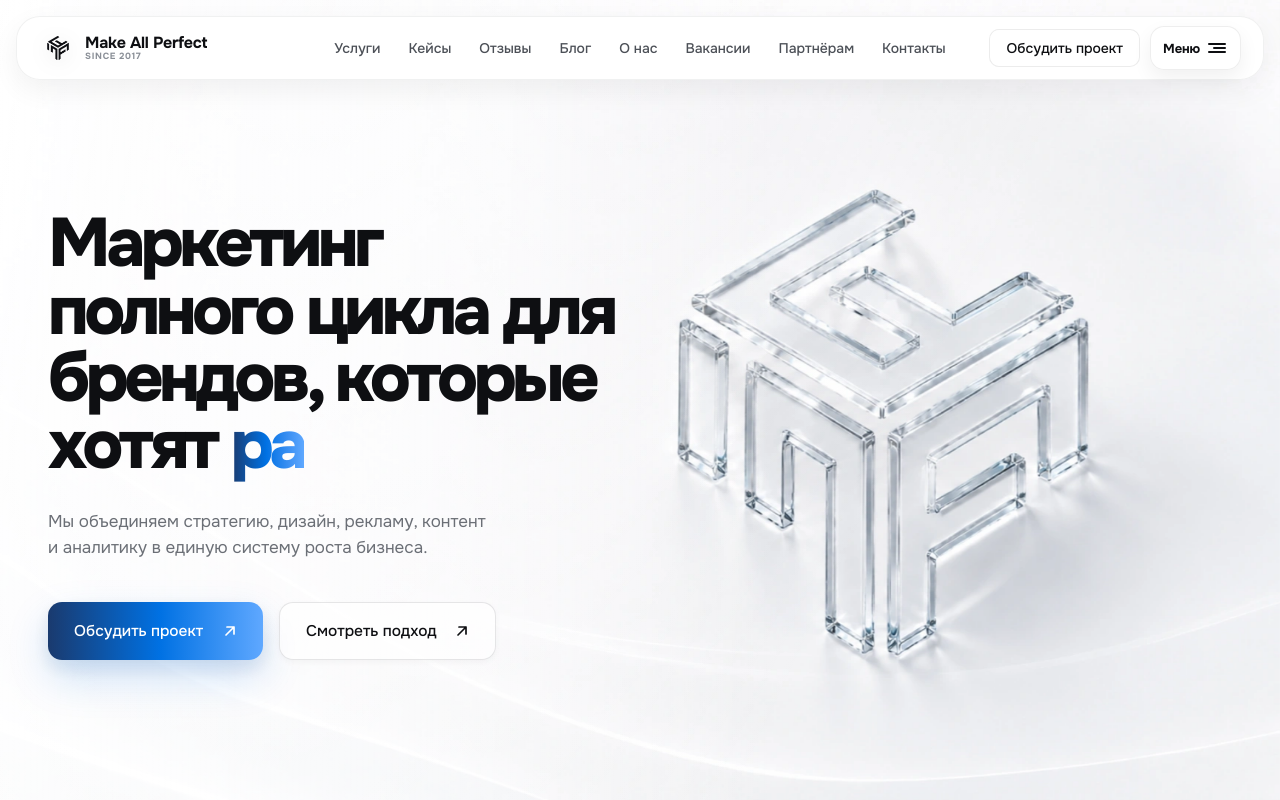
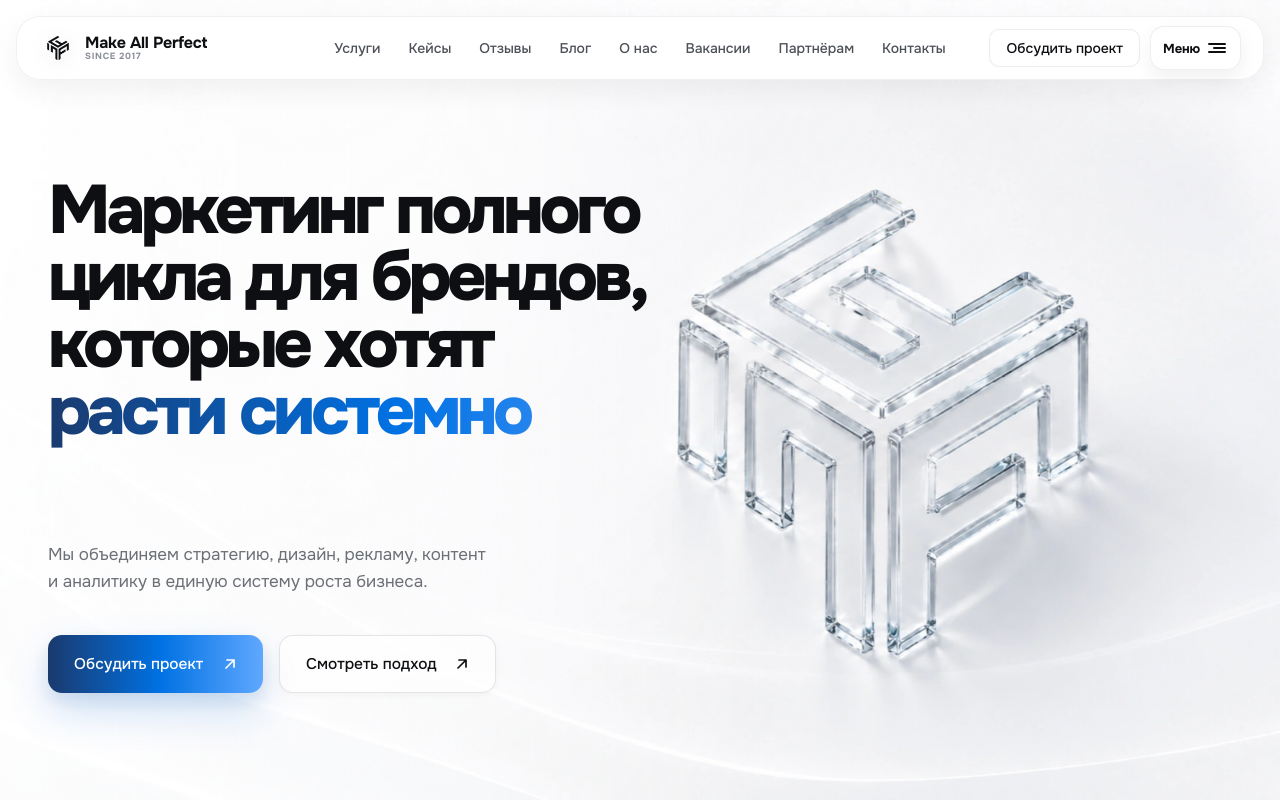
Before and after one commit to makeallperfectcompany/map2, a Next.js app: page / in a window 1280 px wide. Shown: the top 800 px of the page. Built offline with nearby package versions, Linux system fonts and the light colour scheme.

Commit message:
fix: animated word layout shift — fixed-width контейнер с longest word

```diff
--- a/src/components/sections/AnimatedWord.module.css
+++ b/src/components/sections/AnimatedWord.module.css
@@ -6,15 +6,40 @@
 .container {
   display: inline-block;
   position: relative;
-  vertical-align: bottom;
+  vertical-align: baseline;
+  /* Reserve space for the longest word to prevent layout shift */
 }
 
-.dynamicText {
-  display: inline;
+.ghost {
+  visibility: hidden;
+  display: block;
   background: linear-gradient(90deg, #1A3A6E 0%, #0071E3 48%, #3A8FF2 78%, #5FA8FF 100%);
   -webkit-background-clip: text;
   -webkit-text-fill-color: transparent;
   background-clip: text;
+  pointer-events: none;
+}
+
+.dynamicText {
+  position: absolute;
+  inset: 0;
+  display: flex;
+  align-items: baseline;
+  background: linear-gradient(90deg, #1A3A6E 0%, #0071E3 48%, #3A8FF2 78%, #5FA8FF 100%);
+  -webkit-background-clip: text;
+  -webkit-text-fill-color: transparent;
+  background-clip: text;
+  white-space: nowrap;
+}
+
+.visible {
+  opacity: 1;
+  transition: opacity 0.15s ease;
+}
+
+.hidden {
+  opacity: 0;
+  transition: opacity 0.1s ease;
 }
 
 .cursor {
@@ -22,12 +47,13 @@
   width: 2.5px;
   height: 0.8em;
   background: linear-gradient(180deg, #0071E3 0%, #5FA8FF 100%);
-  margin-left: 3px;
+  margin-left: 2px;
   vertical-align: baseline;
   border-radius: 1.5px;
   animation: cursorBlink 3.5s ease-in-out infinite;
   position: relative;
   top: 0.04em;
+  flex-shrink: 0;
 }
 
 @keyframes cursorBlink {
@@ -41,4 +67,8 @@
   .cursor {
     display: none;
   }
+  .dynamicText {
+    animation: none !important;
+    opacity: 1 !important;
+  }
 }
--- a/src/components/sections/AnimatedWord.tsx
+++ b/src/components/sections/AnimatedWord.tsx
@@ -11,23 +11,28 @@ const WORDS = [
   "управлять ростом",
 ];
 
-const TYPE_SPEED = 70; // ms per character
-const DELETE_SPEED = 45; // ms per character
+const TYPE_SPEED = 70;
+const DELETE_SPEED = 45;
 const DISPLAY_MS = 2200;
 const PAUSE_MS = 300;
 
 type Phase = "typing" | "display" | "deleting" | "pause";
 
 export default function AnimatedWord() {
+  const [visible, setVisible] = useState(true);
   const [text, setText] = useState(WORDS[0]);
   const [phase, setPhase] = useState<Phase>("display");
   const indexRef = useRef(0);
   const fullTextRef = useRef(WORDS[0]);
 
+  // Find the widest word for layout stability
+  const longestWord = WORDS.reduce((a, b) => (a.length >= b.length ? a : b));
+
   useEffect(() => {
     if (phase === "typing") {
       const target = fullTextRef.current;
       let i = 1;
+      let timer: ReturnType<typeof setTimeout>;
       const tick = () => {
         if (i <= target.length) {
           setText(target.slice(0, i));
@@ -37,11 +42,12 @@ export default function AnimatedWord() {
           setPhase("display");
         }
       };
-      let timer = setTimeout(tick, TYPE_SPEED);
+      timer = setTimeout(tick, TYPE_SPEED);
       return () => clearTimeout(timer);
     }
 
     if (phase === "display") {
+      setVisible(true);
       const timer = setTimeout(() => setPhase("deleting"), DISPLAY_MS);
       return () => clearTimeout(timer);
     }
@@ -49,6 +55,7 @@ export default function AnimatedWord() {
     if (phase === "deleting") {
       const current = text;
       let i = current.length - 1;
+      let timer: ReturnType<typeof setTimeout>;
       const tick = () => {
         if (i >= 0) {
           setText(current.slice(0, i));
@@ -58,11 +65,12 @@ export default function AnimatedWord() {
           setPhase("pause");
         }
       };
-      let timer = setTimeout(tick, DELETE_SPEED);
+      timer = setTimeout(tick, DELETE_SPEED);
       return () => clearTimeout(timer);
     }
 
     if (phase === "pause") {
+      setVisible(false);
       const timer = setTimeout(() => {
         const nextIdx = (indexRef.current + 1) % WORDS.length;
         indexRef.current = nextIdx;
@@ -71,17 +79,17 @@ export default function AnimatedWord() {
       }, PAUSE_MS);
       return () => clearTimeout(timer);
     }
-  }, [phase, text]);
-
-  // Show full first word on mount immediately
-  useEffect(() => {
-    setText(WORDS[0]);
-  }, []);
+  }, [phase]);
 
   return (
     <span className={styles.wrapper}>
-      <span className={styles.container}>
-        <span className={styles.dynamicText}>{text}</span>
+      <span className={styles.container} style={{ width: `${longestWord.length}ch` }}>
+        <span className={styles.ghost}>{longestWord}</span>
+        <span
+          className={`${styles.dynamicText} ${visible ? styles.visible : styles.hidden}`}
+        >
+          {text}
+        </span>
         <span className={styles.cursor} />
       </span>
     </span>
```
